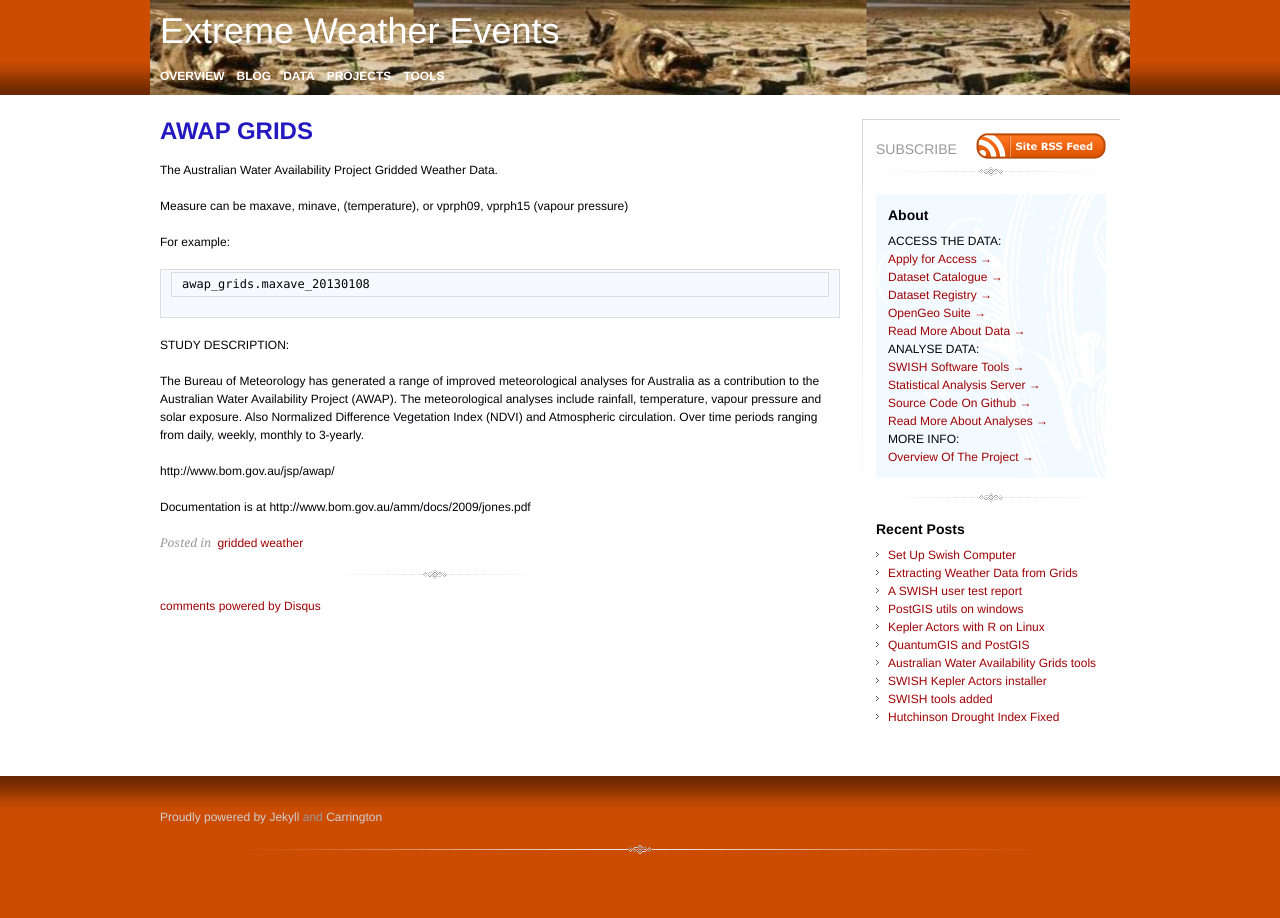
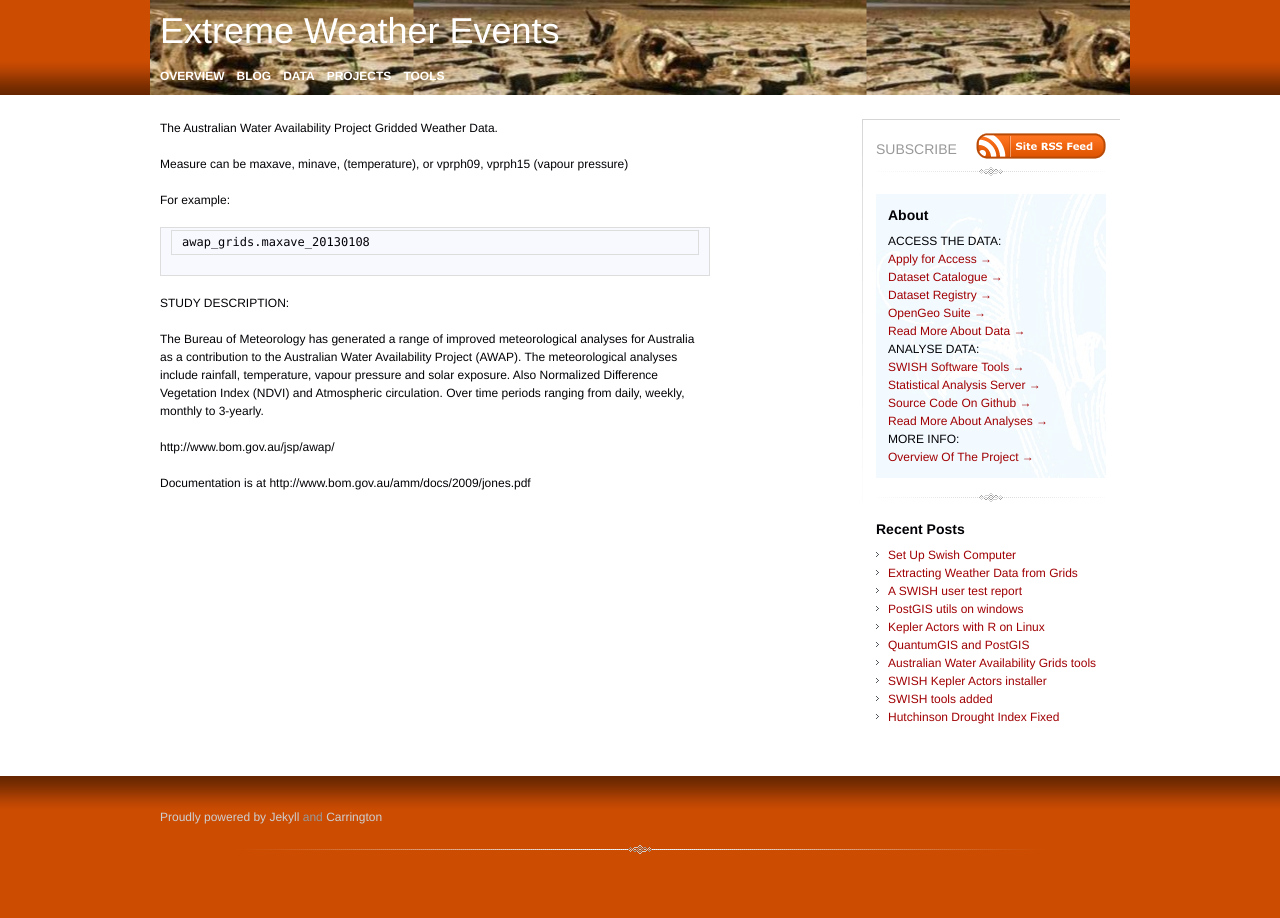
Before and after one commit to swish-climate-impact-assessment/swish-climate-impact-assessment.github.com, a Jekyll site: the page built from metadata/AWAP_GRIDS.md, in a window 1280 px wide. Built offline with Jekyll 4.4.1, drawn with Linux system fonts in a browser that asks for light colours; nearby versions of some CDN libraries; Markdown is read by kramdown in place of the engine named in the settings; comment, search, counter and statistics services are not loaded.

Commit message:
try to fix trouble on ewe and awap metadata

```diff
--- a/metadata/AWAP_GRIDS.md
+++ b/metadata/AWAP_GRIDS.md
@@ -1,10 +1,7 @@
 ---
 name: AWAP-GRIDS
-layout: post
+layout: default
 title: AWAP GRIDS
-categories:
-- gridded
-- weather
 ---
 
 The Australian Water Availability Project Gridded Weather Data.
```
